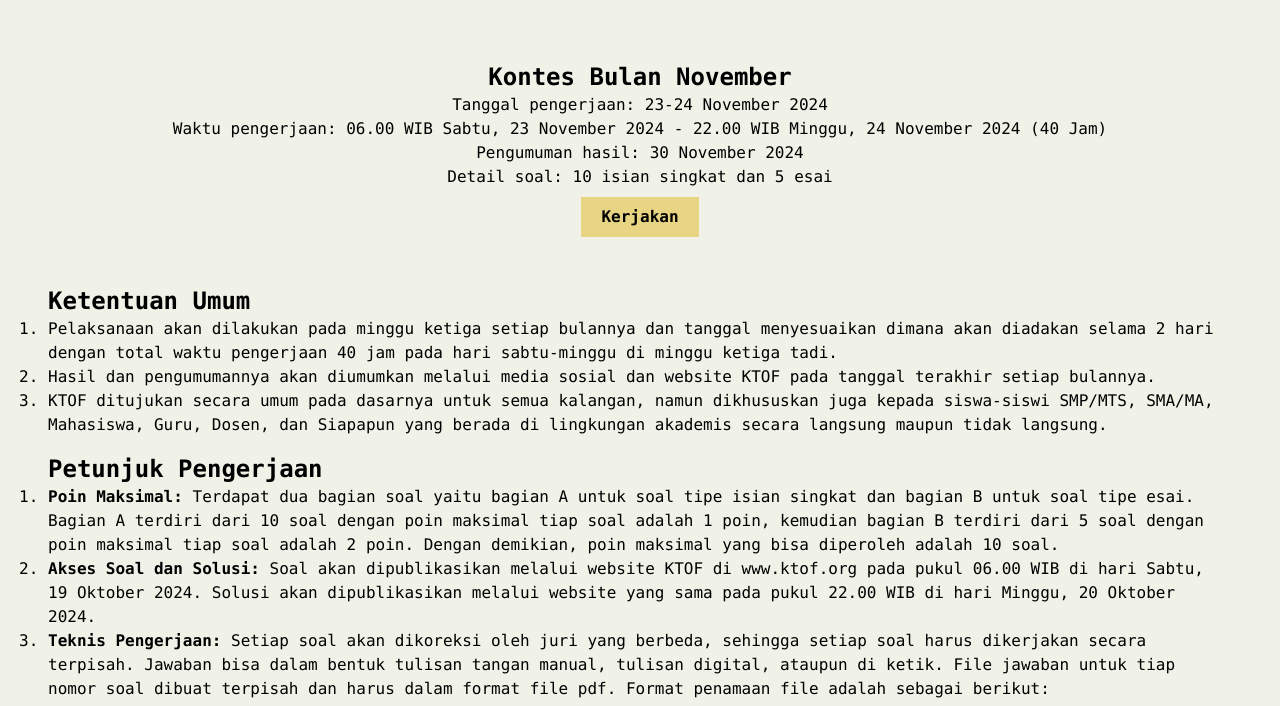
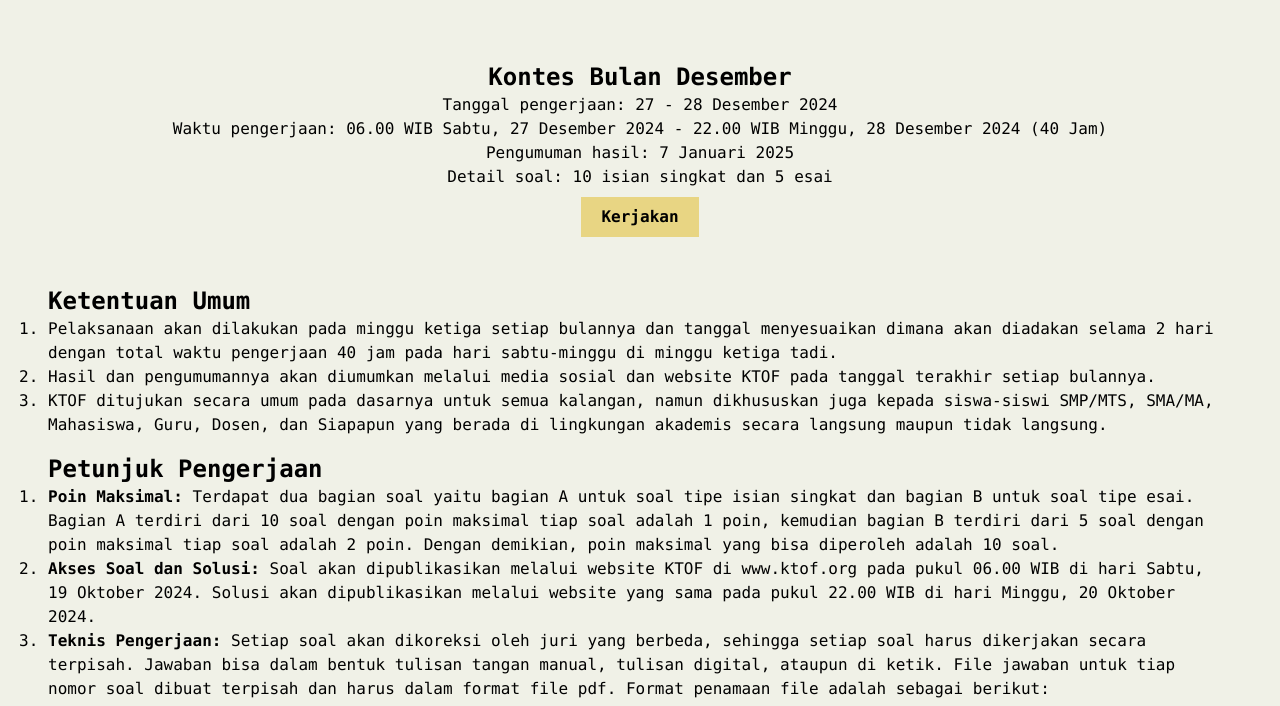
Before and after one commit to clarsbyte/KTOF, a website: page src/index.html in a window 1280 px wide. Shown: the part 67-773 px from the top of the page. Drawn offline with Linux system fonts and the light colour scheme.

Commit message:
Update index.html

```diff
--- a/src/index.html
+++ b/src/index.html
@@ -23,13 +23,13 @@
     </nav>
 
     <div class="m-auto my-10 flex flex-col">
-        <h1 class="text-center font-bold text-2xl">Kontes Bulan November</h1>
-        <h3 class="text-center">Tanggal pengerjaan: 23-24 November 2024</h3>
-        <h3 class="text-center">Waktu pengerjaan: 06.00 WIB Sabtu, 23 November 2024 - 22.00 WIB Minggu, 24 November 2024 (40 Jam)
+        <h1 class="text-center font-bold text-2xl">Kontes Bulan Desember</h1>
+        <h3 class="text-center">Tanggal pengerjaan: 27 - 28 Desember 2024</h3>
+        <h3 class="text-center">Waktu pengerjaan: 06.00 WIB Sabtu, 27 Desember 2024 - 22.00 WIB Minggu, 28 Desember 2024 (40 Jam)
         </h3>
-        <h3 class="text-center">Pengumuman hasil: 30 November 2024</h3>
+        <h3 class="text-center">Pengumuman hasil: 7 Januari 2025</h3>
         <h3 class="text-center">Detail soal: 10 isian singkat dan 5 esai</h3>
-        <a href="https://forms.gle/3hXoLkjUxT7E1SUN6" target="_blank" class="bg-yellow font-semibold w-fit py-2 px-5 text-center m-auto my-2 ">Kerjakan</a>
+        <a href="http://bit.ly/KTOFDesember2024" target="_blank" class="bg-yellow font-semibold w-fit py-2 px-5 text-center m-auto my-2 ">Kerjakan</a>
     </div>
 
     <div class="mx-12 flex flex-col">
```
